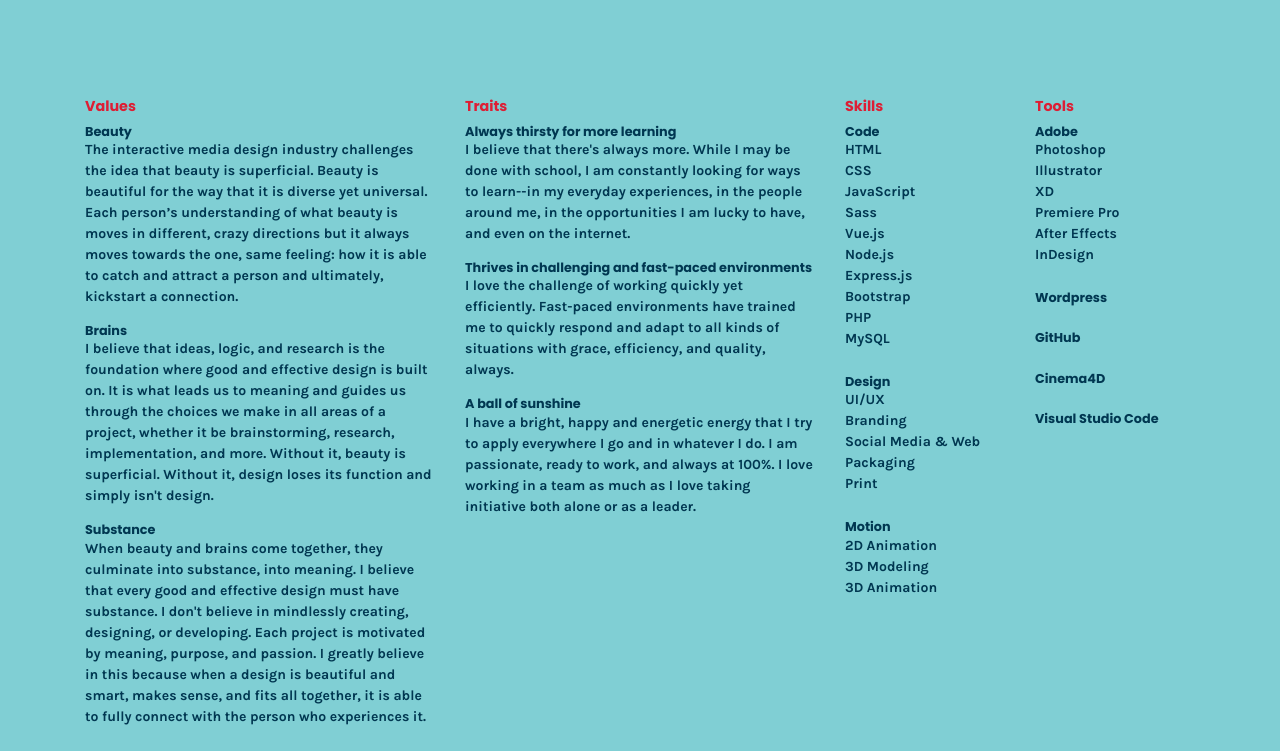
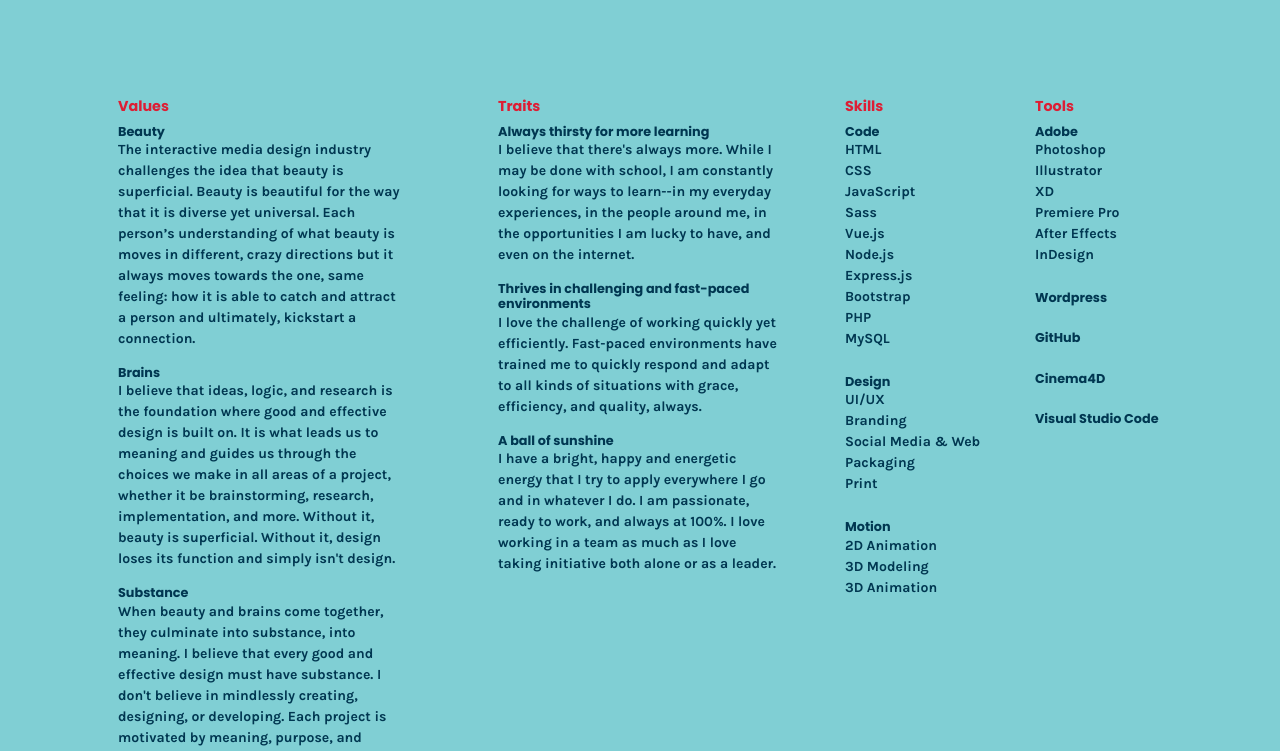
Before and after one commit to mazores/portfolio, a Vue app: page / in a window 1280 px wide. Shown: the part 1155-1906 px from the top of the page. Built offline with nearby package versions, Linux system fonts and the light colour scheme; what vue-kinesis, vue-page-transition, vue-youtube would draw is missing.

Commit message:
Adding padding to about content

```diff
--- a/src/components/about.vue
+++ b/src/components/about.vue
@@ -46,7 +46,7 @@
     <div class="aboutContent">
       <b-container>
         <b-row class="text-left">
-          <b-col sm="4">
+          <b-col sm="4" class="px-5">
             <!-- v-for="folio in folios" :key="folio.id" v-bind:folio="folio" -->
             <h3>Values</h3>
             <div class="values" v-for="value in values" :key="value.id">
@@ -55,7 +55,7 @@
             </div>
           </b-col>
 
-          <b-col sm="4">
+          <b-col sm="4" class="px-5">
             <h3>Traits</h3>
             <div class="traits" v-for="trait in traits" :key="trait.id">
               <h4>{{ trait.title }}</h4>
--- a/src/router/index.js
+++ b/src/router/index.js
@@ -10,7 +10,6 @@ Vue.use(VueRouter);
 Vue.use(VueYoutube);
 Vue.use(VueKinesis);
 Vue.use(VuePageTransition);
-
 
 Vue.config.productionTip = false;
 
```
